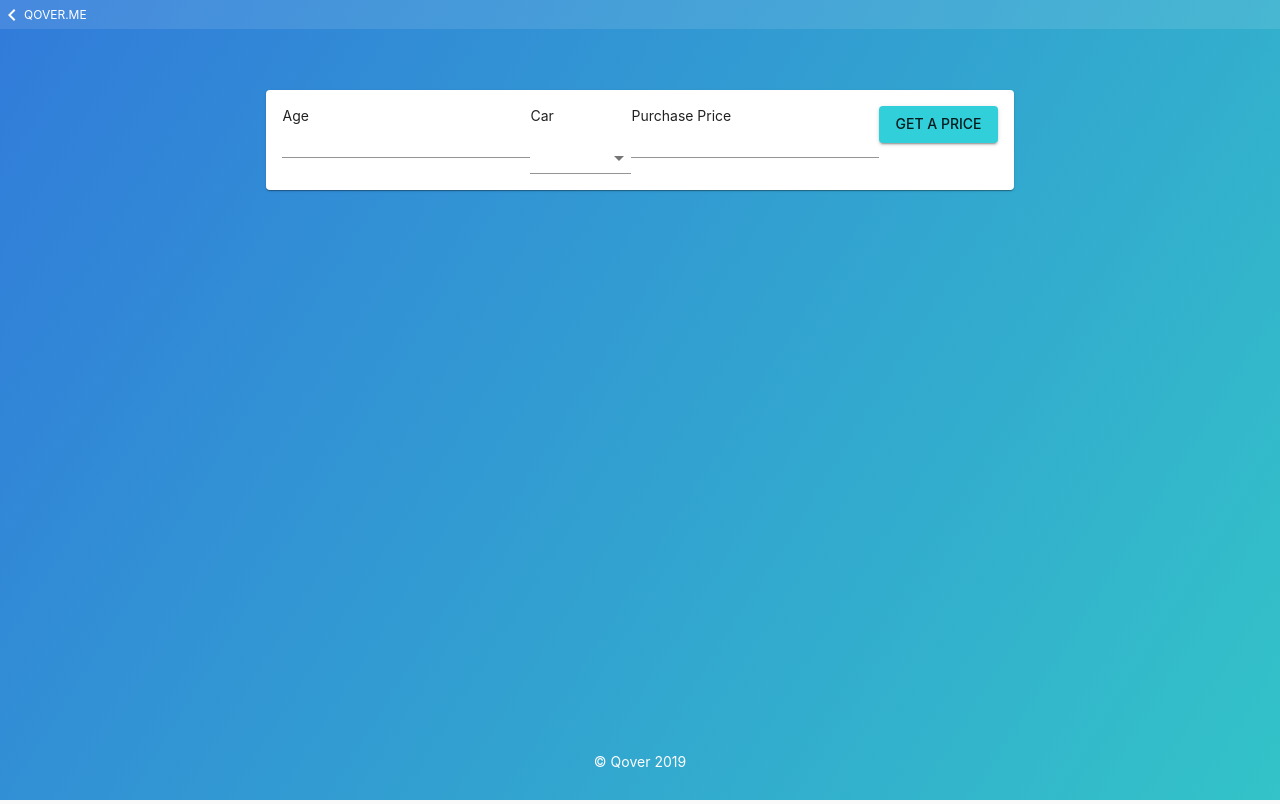
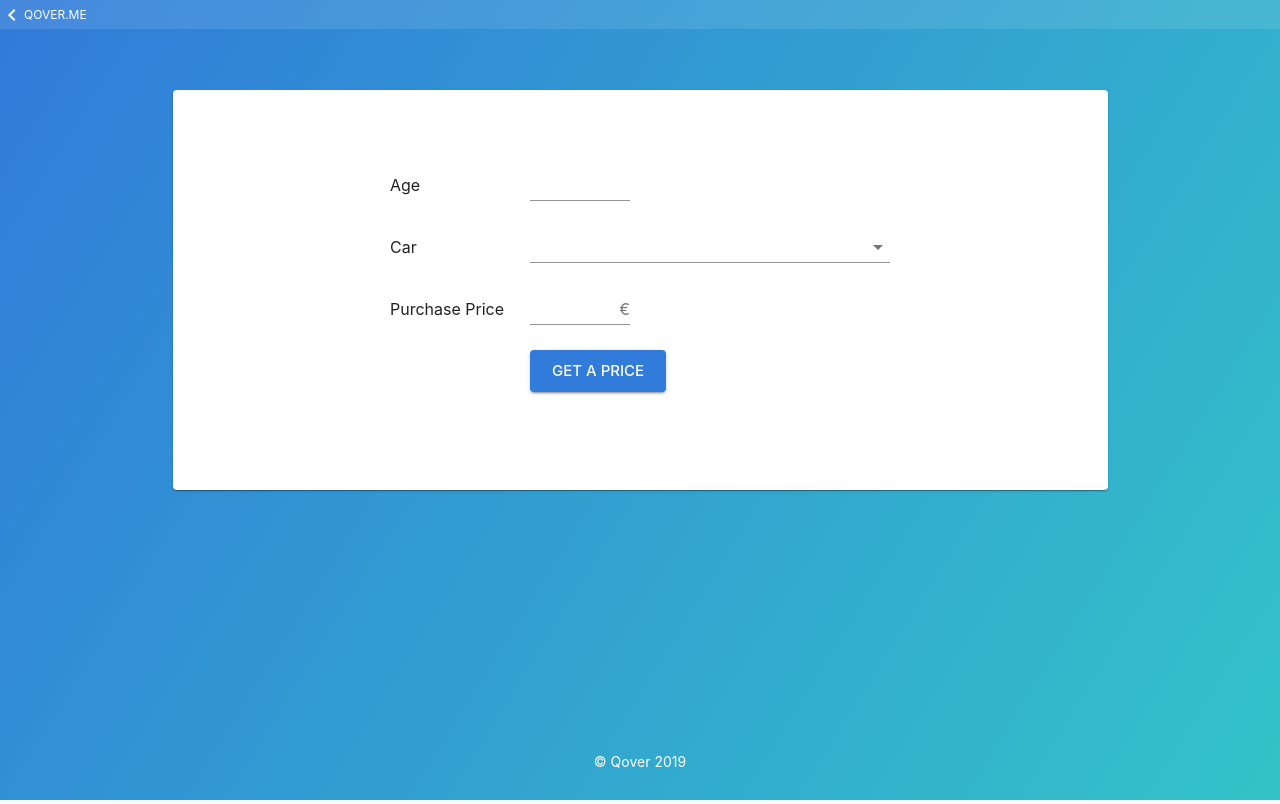
Before and after one commit to teebot/qoverme, a React (Create React App) app in the folder webapp/: page /quote in a window 1280 px wide. Shown: the top 804 px of the page. Built offline with nearby package versions, Linux system fonts and the light colour scheme.

Commit message:
Add styles for quote page

```diff
--- a/webapp/package.json
+++ b/webapp/package.json
@@ -6,12 +6,14 @@
     "@material-ui/core": "^4.1.3",
     "@material-ui/icons": "^4.2.1",
     "@material-ui/styles": "^4.1.2",
+    "@types/classnames": "^2.2.9",
     "@types/jest": "24.0.15",
     "@types/node": "12.0.12",
     "@types/react": "16.8.23",
     "@types/react-dom": "16.8.4",
     "@types/react-router-dom": "^4.3.4",
     "apollo-boost": "^0.4.3",
+    "classnames": "^2.2.6",
     "formik": "^2.0.1-rc.8",
     "graphql": "^14.4.2",
     "history": "^4.9.0",
--- a/webapp/src/components/Login.tsx
+++ b/webapp/src/components/Login.tsx
@@ -27,6 +27,11 @@ const useStyles = makeStyles((theme: Theme) => ({
   },
   textField: {
     display: "block"
+  },
+  accessBtn: {
+    textTransform: "none",
+    color: "rgba(255,255,255,0.8)",
+    marginTop: theme.spacing(2)
   }
 }));
 
@@ -123,11 +128,24 @@ export default function Login(props: { history: History }) {
               fullWidth
               color="secondary"
               variant="contained"
+              size="large"
             >
               Sign in to your account
             </Button>
           </form>
         </Paper>
+        <Grid container alignItems="center" justify="center">
+          <Button
+            fullWidth
+            className={classes.accessBtn}
+            size="large"
+            type="submit"
+            color="default"
+            variant="outlined"
+          >
+            Don’t have an account? Ask access
+          </Button>
+        </Grid>
       </Grid>
     </Grid>
   );
--- a/webapp/src/components/Quote.tsx
+++ b/webapp/src/components/Quote.tsx
@@ -7,7 +7,9 @@ import {
   TextField,
   FormControl,
   Select,
-  FormHelperText
+  FormHelperText,
+  Input,
+  InputAdornment
 } from "@material-ui/core";
 import { makeStyles } from "@material-ui/styles";
 import { Formik } from "formik";
@@ -15,11 +17,35 @@ import { History } from "history";
 
 const useStyles = makeStyles((theme: Theme) => ({
   root: {
-    padding: theme.spacing(2)
+    padding: theme.spacing(8),
+    minWidth: "935px",
+    minHeight: "400px"
   },
-  form: {},
+  form: {
+    width: "500px",
+    margin: "0 auto"
+  },
+  grid: {
+    display: "grid",
+    gridAutoRows: "62px",
+    gridTemplateColumns: "140px 1fr",
+    alignItems: "center"
+  },
+  control: {
+    position: "relative"
+  },
+  helperText: {
+    position: "absolute",
+    bottom: "-20px"
+  },
+  label: {
+    fontSize: theme.typography.body1.fontSize
+  },
   textField: {
     display: "block"
+  },
+  number: {
+    width: "100px"
   }
 }));
 
@@ -42,8 +68,6 @@ export default function Quote(props: QuoteProps) {
   const { history, setQuoteParams } = props;
 
   return (
-    <Grid container justify="center" spacing={6} alignItems="center">
-      <Grid item>
     <Paper className={classes.root}>
       <Formik
         initialValues={props.initialState}
@@ -56,8 +80,7 @@ export default function Quote(props: QuoteProps) {
           } else if (!values.carPurchasePrice) {
             errors.carPurchasePrice = "Required";
           } else if (values.carPurchasePrice < 5000) {
-                errors.carPurchasePrice =
-                  "Sorry! The price of the car is too low";
+            errors.carPurchasePrice = "Sorry! The price of the car is too low";
           } else if (!values.carBrand) {
             errors.carBrand = "Required";
           } else if (
@@ -65,8 +88,7 @@ export default function Quote(props: QuoteProps) {
             values.age &&
             values.age < 25
           ) {
-                errors.carBrand =
-                  "Sorry! We can not accept this particular risk";
+            errors.carBrand = "Sorry! We can not accept this particular risk";
           }
           return errors;
         }}
@@ -93,9 +115,11 @@ export default function Quote(props: QuoteProps) {
           handleSubmit
         }) => (
           <form className={classes.form} onSubmit={handleSubmit}>
-                <FormControl>
-                  <label>Age</label>
+            <div className={classes.grid}>
+              <label className={classes.label}>Age</label>
+              <FormControl className={classes.control}>
                 <TextField
+                  className={classes.number}
                   type="number"
                   name="age"
                   onChange={handleChange}
@@ -103,14 +127,15 @@ export default function Quote(props: QuoteProps) {
                   value={values.age || ""}
                 />
                 {errors.age && touched.age && (
-                    <FormHelperText>{errors.age}</FormHelperText>
+                  <FormHelperText className={classes.helperText} error>
+                    {errors.age}
+                  </FormHelperText>
                 )}
               </FormControl>
 
-                <FormControl>
-                  <label>Car</label>
+              <label className={classes.label}>Car</label>
+              <FormControl className={classes.control}>
                 <Select
-                    native
                   inputProps={{
                     name: "carBrand"
                   }}
@@ -124,36 +149,47 @@ export default function Quote(props: QuoteProps) {
                   <option value="porsche">PORSCHE</option>
                 </Select>
                 {errors.carBrand && touched.carBrand && (
-                    <FormHelperText>{errors.carBrand}</FormHelperText>
+                  <FormHelperText className={classes.helperText} error>
+                    {errors.carBrand}
+                  </FormHelperText>
                 )}
               </FormControl>
 
-                <FormControl>
-                  <label>Purchase Price</label>
-                  <TextField
+              <label className={classes.label}>Purchase Price</label>
+              <FormControl className={classes.control}>
+                <Input
+                  className={classes.number}
                   type="number"
                   name="carPurchasePrice"
                   onChange={handleChange}
                   onBlur={handleBlur}
+                  endAdornment={
+                    <InputAdornment position="end">€</InputAdornment>
+                  }
                   value={values.carPurchasePrice || ""}
                 />
-                  {errors.carPurchasePrice &&
-                    touched.carPurchasePrice &&
-                    errors.carPurchasePrice}
+                {errors.carPurchasePrice && touched.carPurchasePrice && (
+                  <FormHelperText className={classes.helperText} error>
+                    {errors.carPurchasePrice}
+                  </FormHelperText>
+                )}
               </FormControl>
+              <div />
+              <div>
                 <Button
+                  size="large"
                   type="submit"
-                  color="primary"
+                  color="secondary"
                   variant="contained"
                   disabled={isSubmitting || !isValid}
                 >
                   Get a price
                 </Button>
+              </div>
+            </div>
           </form>
         )}
       </Formik>
     </Paper>
-      </Grid>
-    </Grid>
   );
 }
--- a/webapp/src/index.css
+++ b/webapp/src/index.css
@@ -17,3 +17,9 @@ body {
   background-size: cover;
   background-repeat: no-repeat;
 }
+
+input[type="number"]::-webkit-inner-spin-button,
+input[type="number"]::-webkit-outer-spin-button {
+  -webkit-appearance: none;
+  margin: 0;
+}
```
Also changed, not shown: 1 other file (tests, documents, lock files or other folders). Lines whose indentation alone changed are shown as unchanged.
